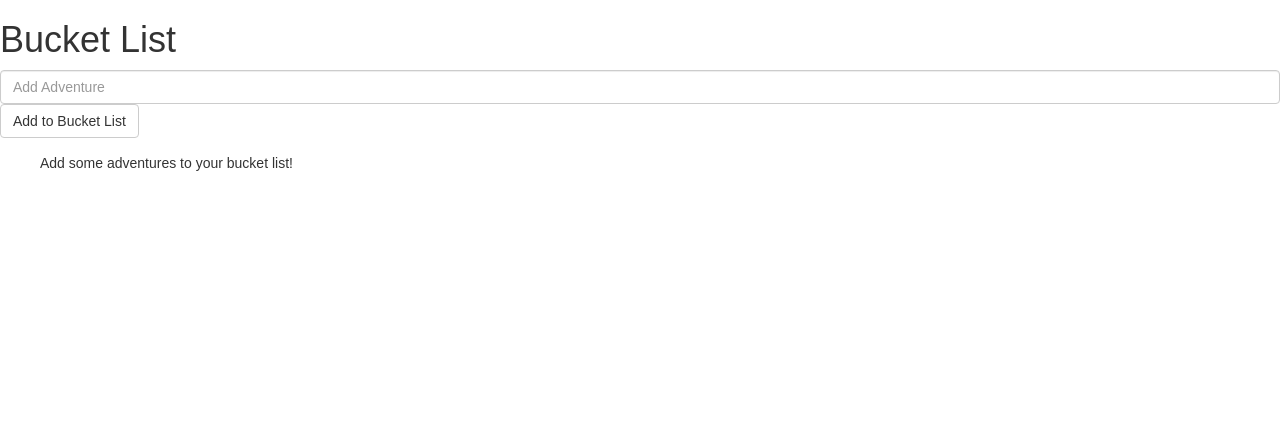
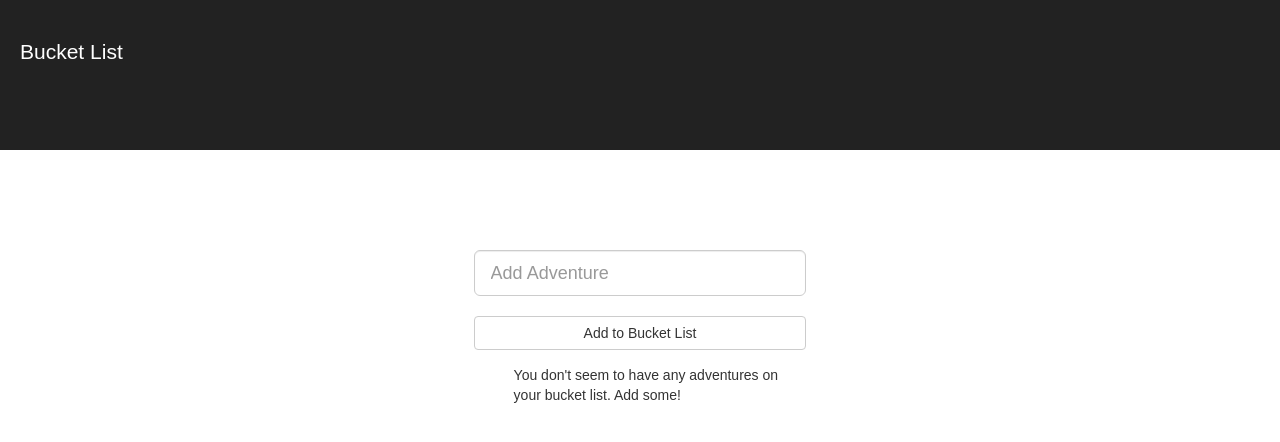
Before and after one commit to JessicaTatham/BucketList, a React app: page / in a window 1280 px wide. Built offline with nearby package versions, Linux system fonts and the light colour scheme.

Commit message:
update to working app

```diff
--- a/package.json
+++ b/package.json
@@ -9,7 +9,10 @@
   },
   "devDependencies": {
     "babel-cli": "^6.26.0",
-    "react-scripts": "1.0.14"
+    "enzyme": "^3.1.0",
+    "enzyme-adapter-react-16": "^1.0.3",
+    "react-scripts": "1.0.14",
+    "sinon": "^4.0.2"
   },
   "scripts": {
     "start": "react-scripts start",
--- a/src/App.css
+++ b/src/App.css
@@ -1,15 +1,21 @@
 
-.App-header {
+.header {
   background-color: #222;
   height: 150px;
   padding: 20px;
   color: white;
 }
 
-.App-title {
+.title {
   font-size: 1.5em;
 }
 
-.App-intro {
-  font-size: large;
+.list-form {
+  width: 26%;
+  margin-left: 37%;
+  margin-top: 100px;
 }
+
+.list-form button {
+  margin-top: 20px;
+}
--- a/src/BucketList.js
+++ b/src/BucketList.js
@@ -45,24 +45,25 @@ class BucketList extends Component {
         <header className="header">
           <h1 className="title">Bucket List</h1>
         </header>
-        <div>
+        <div className='list-form'>
           <form>
-            <FormGroup controlId="formBasicText" validationState={this.state.validAdventure}>
+            <FormGroup controlId="addAdventuresForm" validationState={this.state.validAdventure}>
               <FormControl
                 type="text"
                 value={this.state.newAdventure}
                 placeholder="Add Adventure"
                 onChange={this.handleChange}
+                bsSize="large"
               />
               <FormControl.Feedback />
               {this.state.validAdventure === 'error' ? <HelpBlock>Please add an adventure to your bucket list.</HelpBlock> : ''}
-              <Button onClick={this.handleSubmit}>Add to Bucket List</Button>
+              <Button onClick={this.handleSubmit} block>Add to Bucket List</Button>
             </FormGroup>
           </form>
           <ol>
             {this.state.adventures.length > 0 ?
               this.renderAdventures() :
-              <p>Add some adventures to your bucket list!</p>
+              <p>You don't seem to have any adventures on your bucket list. Add some!</p>
             }
           </ol>
         </div>
```
Also changed, not shown: src/App.test.js (+21 -5 lines).
